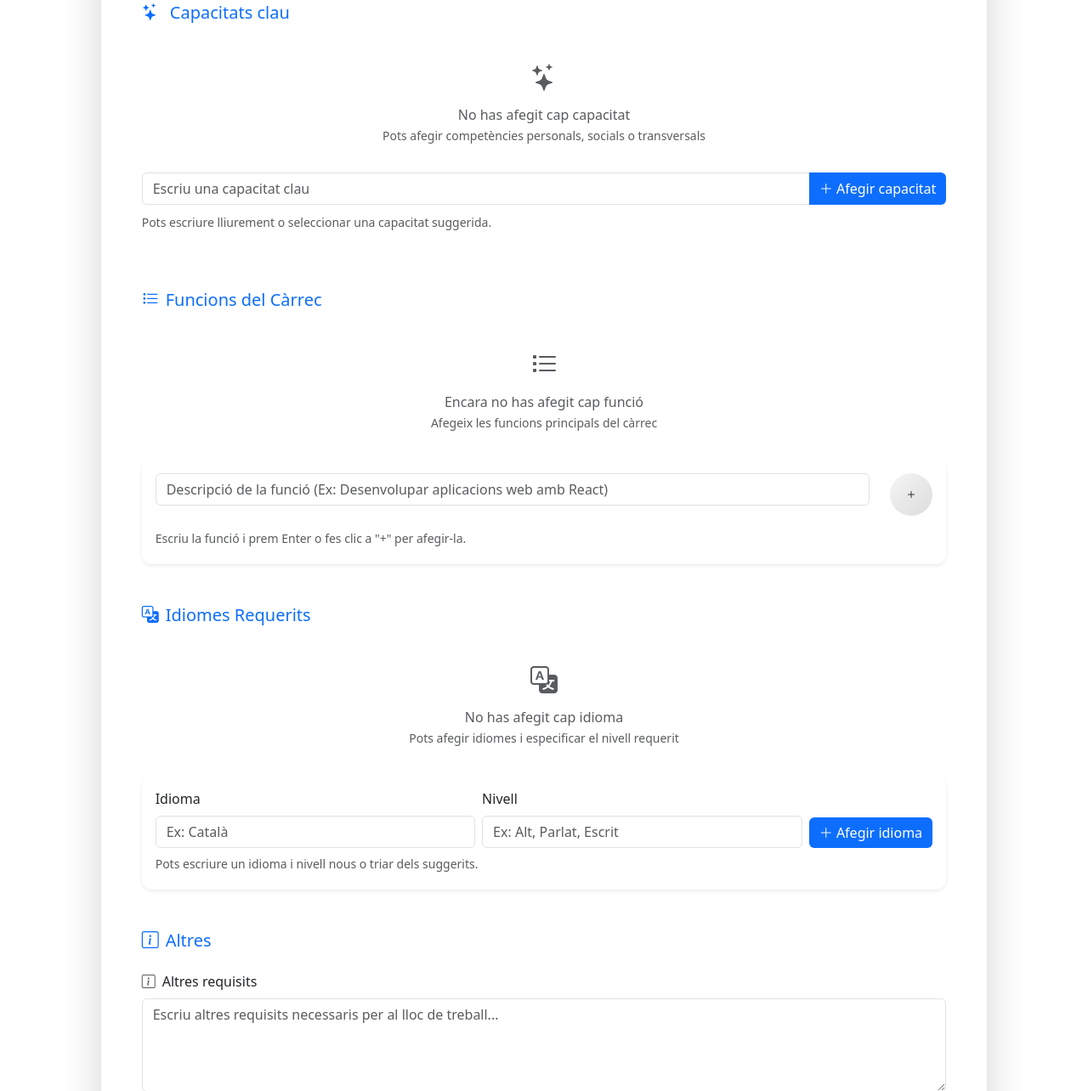
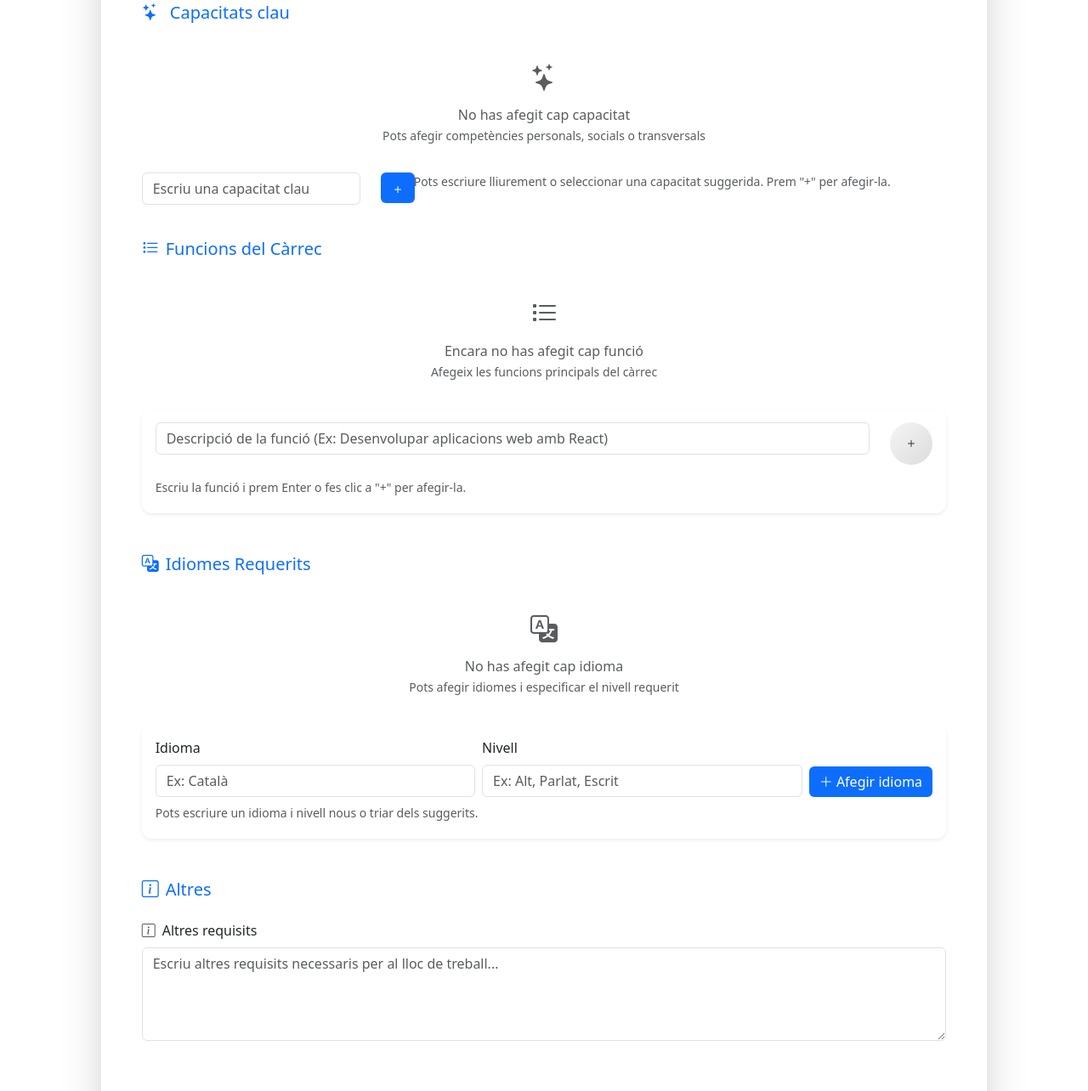
Before and after one commit to rcervera/borsa_treball_django_google, a Django app: template borsa_treball/templates/borsa_treball/formulari_oferta_empresa.html in a window 1280 px wide. Shown: the part 1297-2581 px from the top of the page at 85% size. Run offline with Django 5.2, Linux system fonts and the light colour scheme; the template is opened without the code that fills it, so the values that code supplies are empty; some libraries are stand-ins or nearby versions.

Commit message:
refactor form oferta

```diff
--- a/borsa_treball/templates/borsa_treball/partials/_formulari_seccio_capacitats.html
+++ b/borsa_treball/templates/borsa_treball/partials/_formulari_seccio_capacitats.html
@@ -10,18 +10,25 @@
             </div>
 
             <div class="input-group mb-2">
+            <div class="row mb-3">
+                <div class="col">
                     <input type="text" id="nova-capacitat-lliure" class="form-control" placeholder="Escriu una capacitat clau" list="datalist-capacitats">
                     <datalist id="datalist-capacitats">
                         {% for capacitat in capacitats %}
                             <option value="{{ capacitat.nom }}"></option>
                         {% endfor %}
                     </datalist>
+                </div>
+                <div class="col-auto">
                     <button type="button" class="btn btn-primary" onclick="CapacitatsManager.afegirCapacitatLliure()">
-                    <i class="bi bi-plus-lg"></i> Afegir capacitat
+                        <svg xmlns="http://www.w3.org/2000/svg" width="16" height="16" fill="currentColor" class="bi bi-plus" viewBox="0 0 16 16">
+                            <path d="M8 4a.5.5 0 0 1 .5.5v3h3a.5.5 0 0 1 0 1h-3v3a.5.5 0 0 1-1 0v-3h-3a.5.5 0 0 1 0-1h3v-3A.5.5 0 0 1 8 4"/>
+                        </svg>
                     </button>
                 </div>
+            </div>
 
-            <small class="text-muted">Pots escriure lliurement o seleccionar una capacitat suggerida.</small>
+            <small class="text-muted">Pots escriure lliurement o seleccionar una capacitat suggerida. Prem "+" per afegir-la.</small>
             <div id="error-capacitats" class="error-validacio form-text text-danger"></div>
         </div>
     </div>
```
Lines whose indentation alone changed are shown as unchanged.
